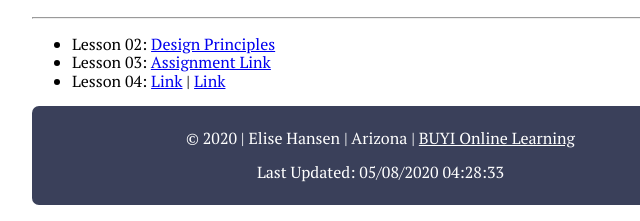
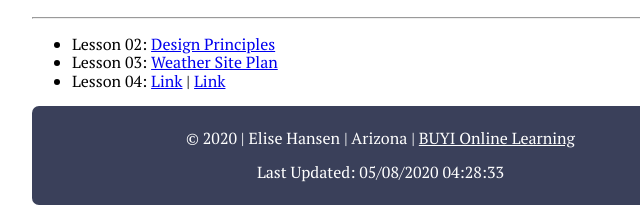
Before and after one commit to uniquelise01/uniquelise01.github.io, a plain HTML site: page index.html in a window 1280 px wide. Shown: the part 179-400 px from the top of the page, 128-768 px from the left. Drawn offline with Linux system fonts and the light colour scheme.

Commit message:
updated assignment links

```diff
--- a/index.html
+++ b/index.html
@@ -19,7 +19,7 @@
         <hr>
         <ul class="assignment-links">
             <li>Lesson 02: <a href="./lesson2/design-principles.html">Design Principles</a></li>
-            <li>Lesson 03: <a href="#">Assignment Link</a></li>
+            <li>Lesson 03: <a href="lesson3/index.html">Weather Site Plan</a></li>
             <li>Lesson 04: <a href="#">Link</a> | <a href="#">Link</a></li>
         </ul>
     </main>
```
